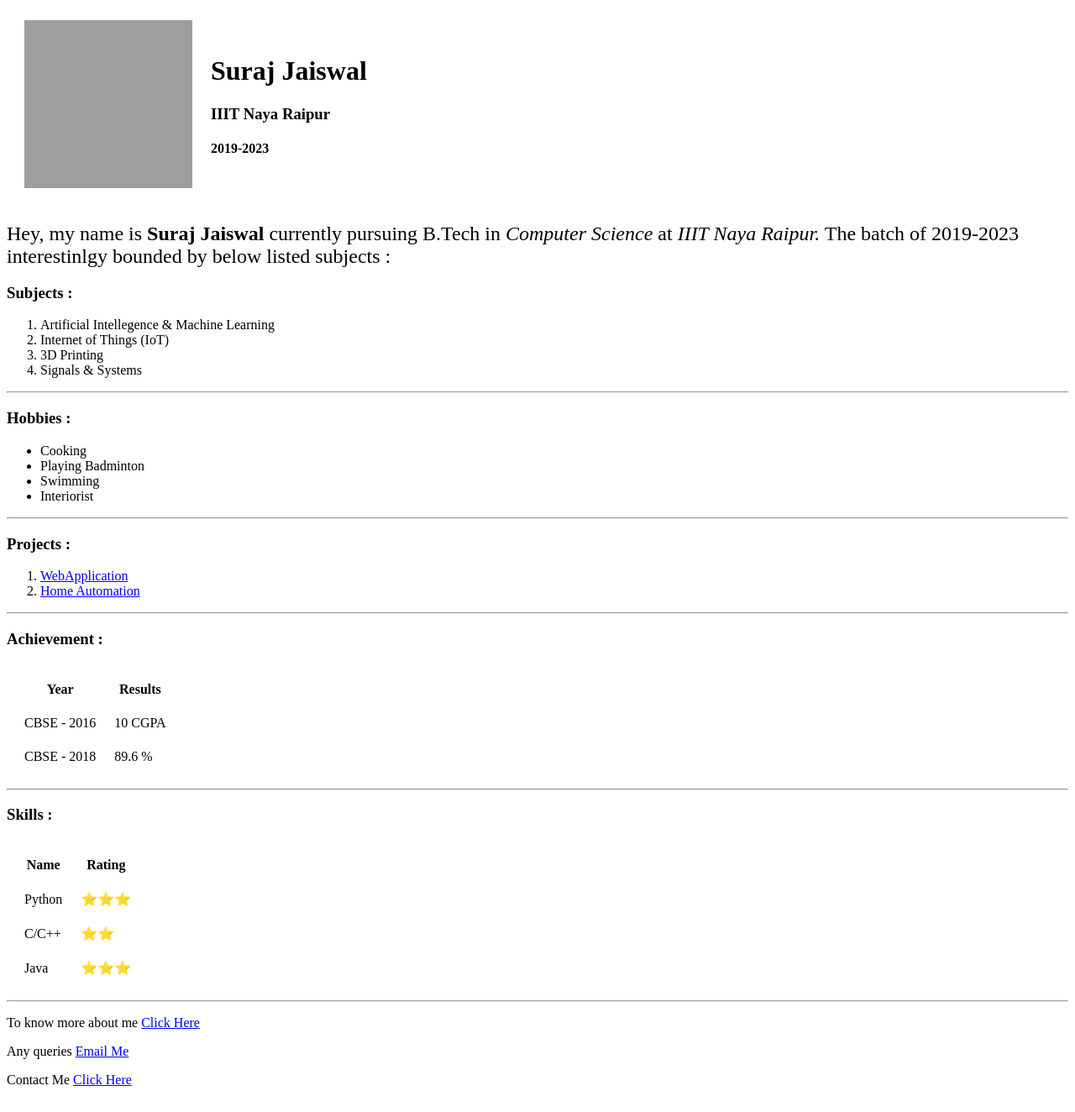
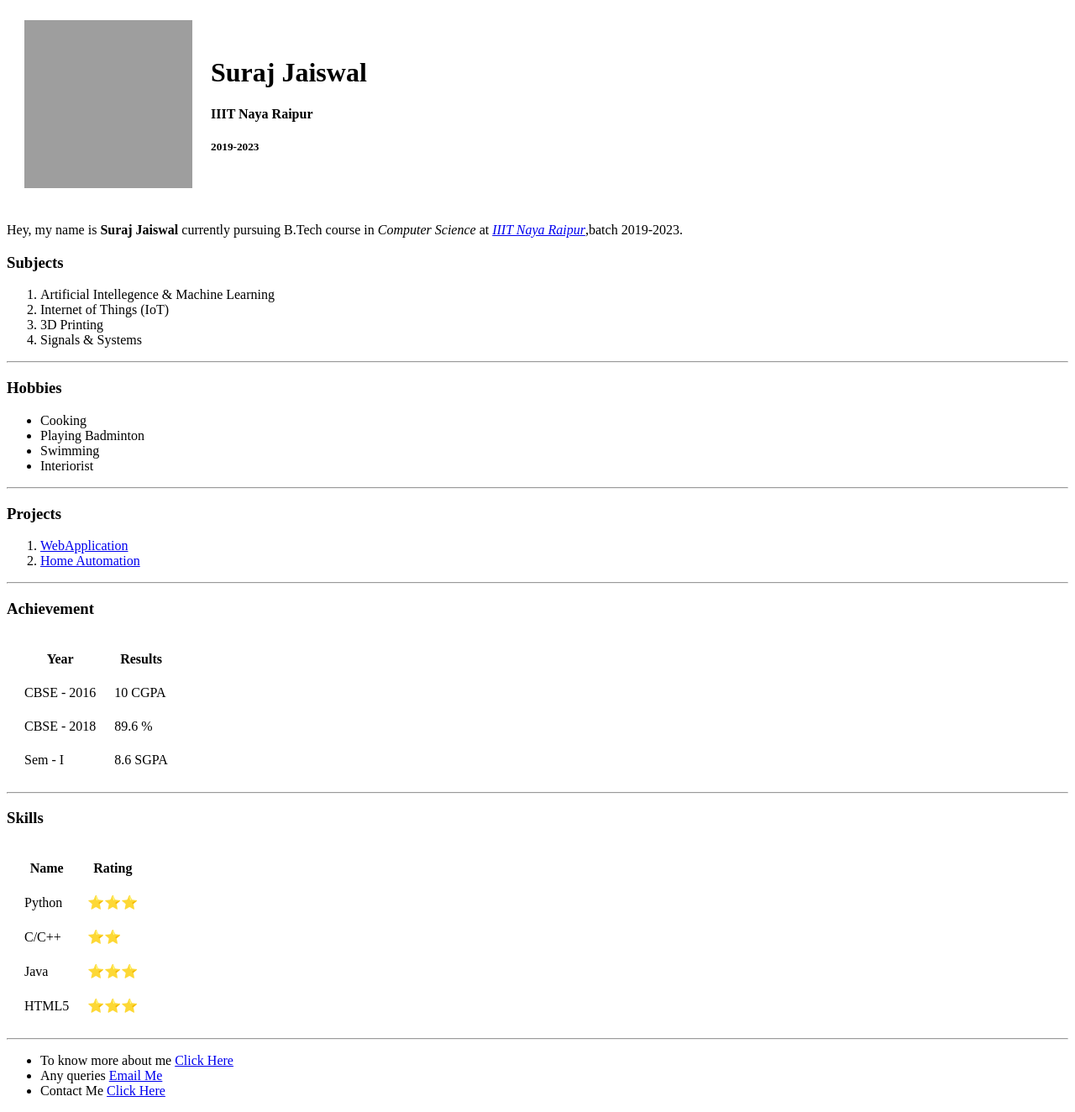
Before and after one commit to surazjaiswal/cv, a plain HTML site: page index.html in a window 1280 px wide. Shown: the part 5-1329 px from the top of the page at 84% size. Drawn offline with Linux system fonts and the light colour scheme; grey boxes are pictures that could not be loaded.

Commit message:
Add files via upload

```diff
--- a/index.html
+++ b/index.html
@@ -3,14 +3,19 @@
   <head>
     <meta charset="utf-8"> <!-- utf-8 is collection of character(symbol) set -->
     <title> Suraj Jaiswal </title>
+    <link rel="stylesheet" href="CSS/styles.css">
+    <link rel="icon" href="favicon.ico">
   </head>
   <body>
     <table cellspacing="20">
       <tr>
         <td><img width="200" height="200" src="images\sj.png" alt="Suraj Jaiswal"></td>
-        <td><h1>Suraj Jaiswal</h1>
-        <p><h3>IIIT Naya Raipur</h3></p>
-        <p><h4>2019-2023</h4></p>
+        <td>
+          <div class="thead">
+            <h1>Suraj Jaiswal</h1>
+              <h4>IIIT Naya Raipur</h4>
+              <h5>2019-2023</h5>
+          </div>
       </td>
       </tr>
     </table>
@@ -19,9 +24,12 @@
     <h1><center>Welcome</center></h1>
     <hr size="3" noshade>
     <img width="200" height="200" src="C:\Users\Admin\Pictures\sj.png" alt="Suraj Jaiswal"></p></img>-->
-    <p><font size="5">Hey, my name is <b>Suraj Jaiswal</b> currently pursuing B.Tech in <em>Computer Science</em> at <em>IIIT Naya Raipur.</em>
-      The batch of 2019-2023 interestinlgy bounded by below listed subjects : </font></p>
-      <h3>Subjects : </h3>
+    <p>
+      Hey, my name is <b>Suraj Jaiswal</b> currently pursuing B.Tech course in <em>Computer Science</em> at <em><a href="https://www.iiitnr.ac.in/">IIIT Naya Raipur</a></em>,batch 2019-2023.
+
+    </p>
+
+      <h3>Subjects </h3>
       <ol>
         <li>Artificial Intellegence & Machine Learning</li>
         <li>Internet of Things (IoT)</li>
@@ -29,7 +37,7 @@
         <li>Signals & Systems</li>
       </ol>
       <hr size="2">
-      <h3>Hobbies : </h3>
+      <h3>Hobbies </h3>
       <ul>
         <li>Cooking</li>
         <li>Playing Badminton</li>
@@ -37,13 +45,13 @@
         <li>Interiorist</li>
       </ul>
       <hr>
-      <h3>Projects : </h3>
+      <h3>Projects </h3>
       <ol>
         <li><a href="C:\Users\Admin\Desktop\SEM-II\IOT\RPi\myFirstApp\templates\index.html"> WebApplication</a></li>
         <li><a href="C:\Users\Admin\Desktop\SEM-II\IOT\RPi\HomeAutomation\templates\index.html"> Home Automation</a></li>
       </ol>
       <hr>
-      <h3>Achievement :</h3>
+      <h3>Achievement </h3>
       <table cellspacing="20">
         <thead>
           <tr>
@@ -59,9 +67,13 @@
           <td>CBSE - 2018</td>
           <td>89.6 %</td>
         </tr>
+        <tr>
+          <td>Sem - I</td>
+          <td>8.6 SGPA</td></td>
+        </tr>
       </table>
       <hr>
-      <h3>Skills :</h3>
+      <h3>Skills </h3>
       <table cellspacing="20">
           <thead>
             <tr>
@@ -81,10 +93,16 @@
             <td>Java</td>
             <td>⭐⭐⭐</td>
           </tr>
+          <tr>
+            <td>HTML5</td>
+            <td>⭐⭐⭐</td>
+          </tr>
       </table>
       <hr>
-<p>To know more about me <a href="https://www.linkedin.com/in/suraj-jaiswal-57829a199/">Click Here</a></p>
-<p>Any queries <a href="mailto:surazjaiswal@gmail.com?subject=feedback">Email Me</a> </p>
-<p>Contact Me <a href="contact.html">Click Here</a></p>
+<ul>
+  <li>To know more about me <a href="https://www.linkedin.com/in/suraj-jaiswal-57829a199/">Click Here</a></li>
+  <li>Any queries <a href="mailto:surazjaiswal@gmail.com?subject=feedback">Email Me</a></li>
+  <li>Contact Me <a href="contact.html">Click Here</a></li>
+</ul>
   </body>
 </html>
```
Also changed, not shown: contact.html (+3 -0 lines), favicon.ico (added), 1 other file.
